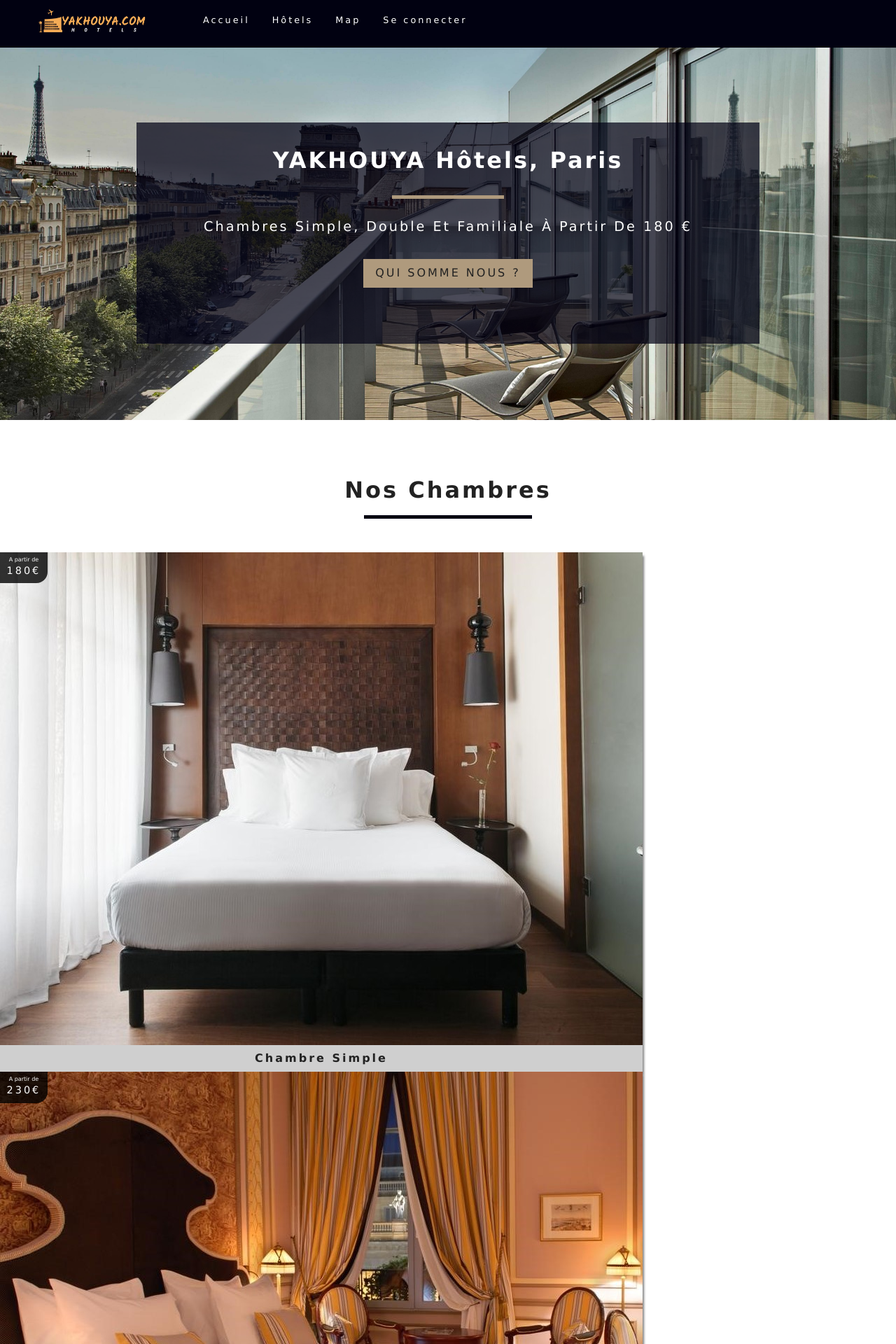
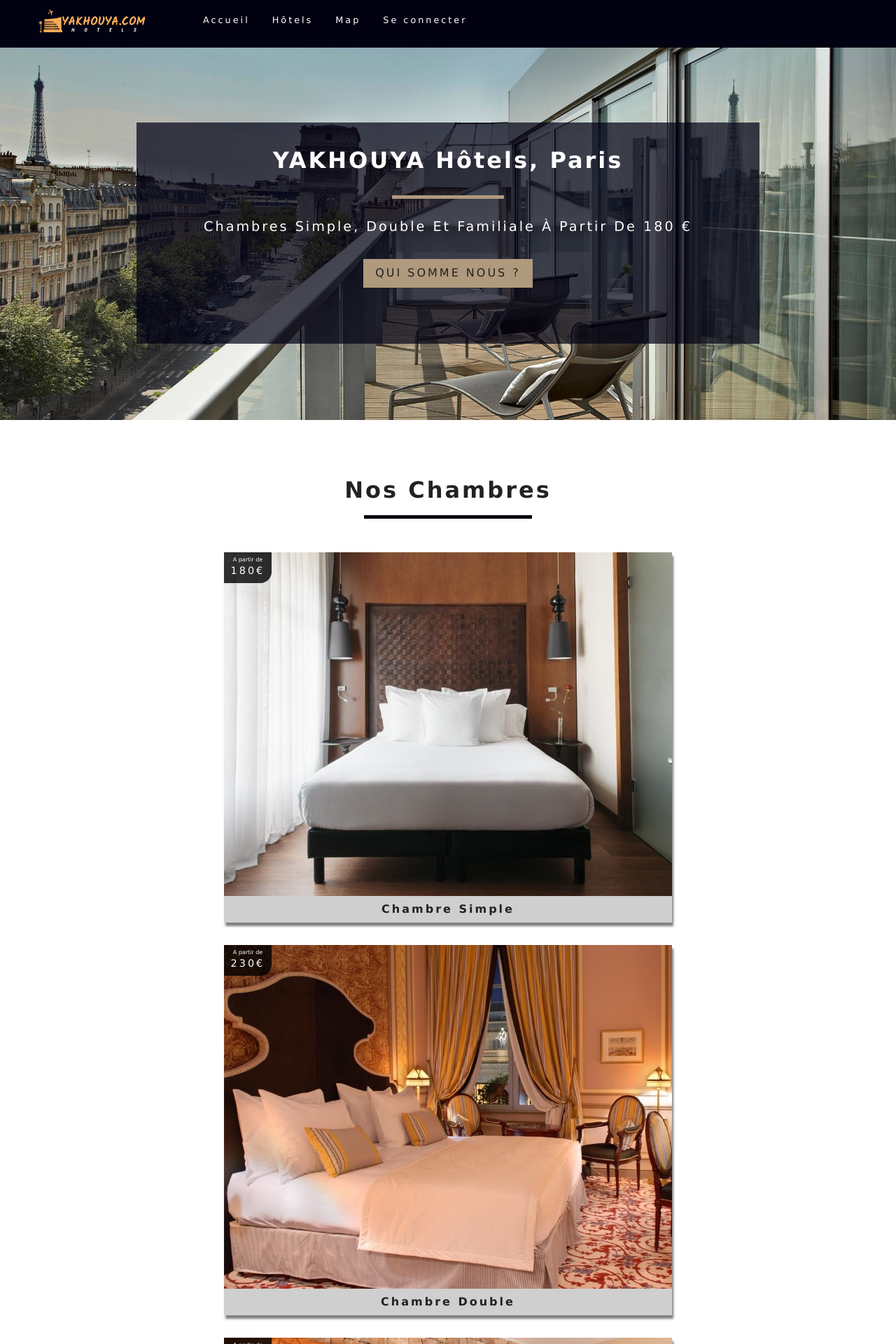
Before and after one commit to YAKHOYA-Hotel/YAKHOYA-Front, a React (Create React App) app: page / in a window 1280 px wide. Shown: the top 1920 px of the page at 70% size. Built offline with nearby package versions, Linux system fonts and the light colour scheme.

Commit message:
modif css

```diff
--- a/src/App.css
+++ b/src/App.css
@@ -291,7 +291,7 @@
 .featured-rooms-center {
   width: 90vw;
   margin: 0 auto;
-  display: ruby;
+  display: grid;
   grid-template-columns: repeat(auto-fit, minmax(255px, 1fr));
   grid-row-gap: 2rem;
   grid-column-gap: 50px;
@@ -304,7 +304,7 @@
 }
 @media screen and (min-width: 992px) {
   .featured-rooms-center {
-    width: 40vw;
+    width: 50vw;
     max-width: 1170px;
   }
 }
```
